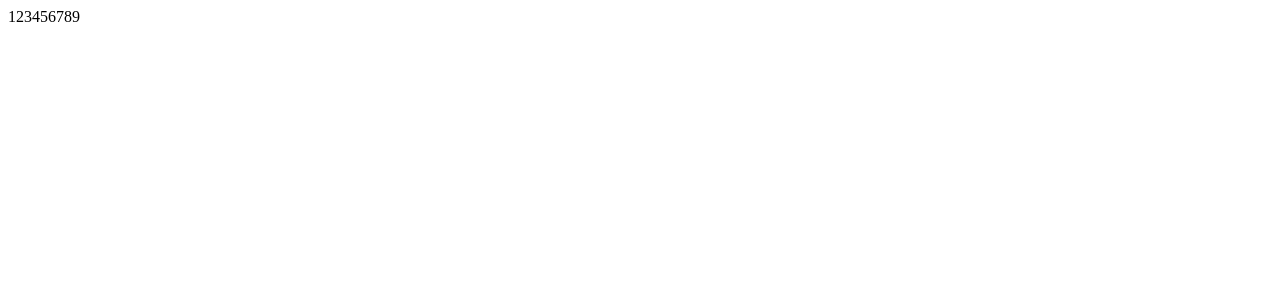
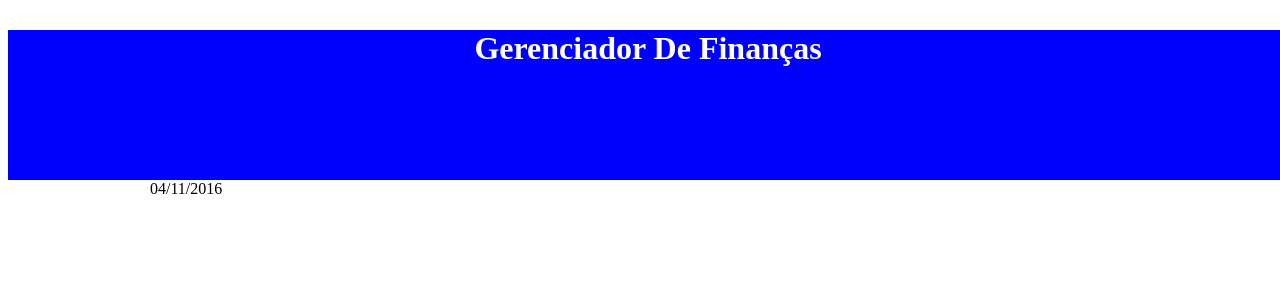
Before and after one commit to THONWELLING/financeManager, a React (Create React App) app: page / in a window 1280 px wide. Shown: the top 300 px of the page. Built offline with nearby package versions, Linux system fonts and the light colour scheme.

Commit message:
cria primeiros componentes

```diff
--- /dev/null
+++ b/src/App.styles.ts
@@ -0,0 +1,9 @@
+import styled from "styled-components";
+
+
+export const Container = styled.div`
+  margin: 0;
+  padding: 0;
+  box-sizing: border-box;
+  max-width: 100vw;
+`
--- a/src/App.tsx
+++ b/src/App.tsx
@@ -1,11 +1,14 @@
-
+import * as C from './App.styles'
+import Body from './components/Body'
+import Header from './components/Header'
 
 
 const App = () => {
   return (
-    <div>
-      123456789
-    </div>
+    <C.Container>
+      <Header />
+      <Body />
+    </C.Container>
 
   )
 }
--- /dev/null
+++ b/src/components/Body/index.tsx
@@ -0,0 +1,12 @@
+import * as C from './styles'
+
+
+const Body = () => {
+  return (
+    <C.Container>
+      04/11/2016
+    </C.Container>
+  )
+}
+
+export default Body
--- /dev/null
+++ b/src/components/Body/styles.ts
@@ -0,0 +1,8 @@
+import styled from "styled-components";
+
+
+export const Container = styled.div`
+  margin: auto;
+  max-width: 980px;
+  margin-bottom: 30px;
+`
--- /dev/null
+++ b/src/components/Header/index.tsx
@@ -0,0 +1,14 @@
+import * as C from './styles'
+
+
+const Header = () => {
+  return (
+    <C.Container>
+      <C.HeaderText>
+        Gerenciador De Finanças
+      </C.HeaderText>
+    </C.Container>
+  )
+}
+
+export default Header
--- /dev/null
+++ b/src/components/Header/styles.ts
@@ -0,0 +1,15 @@
+import styled from "styled-components";
+
+
+export const Container = styled.div`
+  width: 100vw;
+  background-color: blue;
+  height: 150px;
+  text-align: center;
+`
+export const HeaderText = styled.h1`
+  margin: 0;
+  padding: 0;
+  color: #fff;
+  margin-top: 30px;
+`
```
Also changed, not shown: src/reportWebVitals.ts (deleted, +0 -15 lines), src/router.tsx (deleted, +0 -17 lines), src/setupTests.ts (deleted, +0 -5 lines), public/manifest.json (deleted), 1 other file (tests, documents, lock files or other folders).
